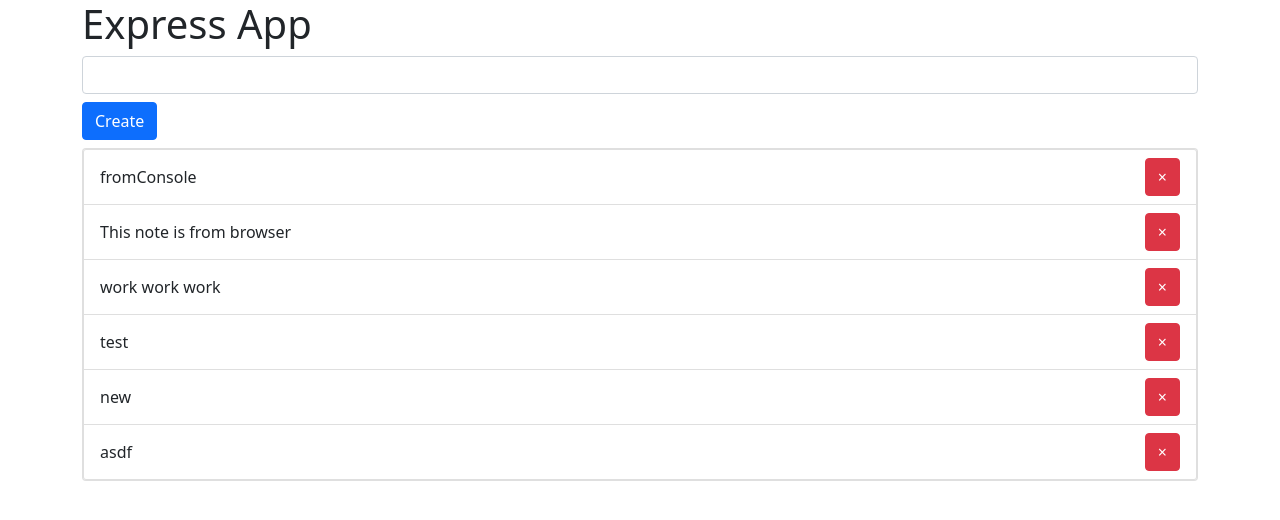
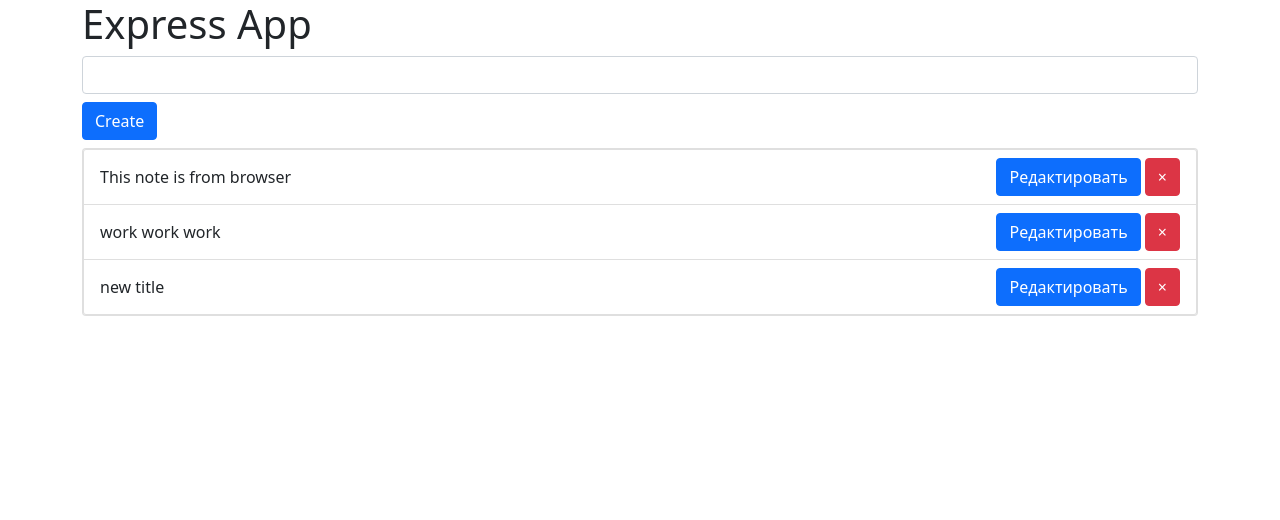
Before and after one commit to cheraa-git/simple-note-app, a Node server app: page / in a window 1280 px wide. Shown: the top 520 px of the page. Run offline with Node 20, Linux system fonts and the light colour scheme.

Commit message:
editing elements

```diff
--- a/db.json
+++ b/db.json
@@ -1 +1 @@
-[{"title":"fromConsole","id":"1688825410736"},{"title":"This note is from browser","id":"1688843954020"},{"title":"work work work","id":"1688844132663"},{"title":"test","id":"1688890725970"},{"title":"new","id":"1688891261172"},{"title":"asdf","id":"1688891475243"}]
+[{"title":"This note is from browser","id":"1688843954020"},{"title":"work work work","id":"1688844132663"},{"title":"new title","id":"1688891261172"}]
--- a/index.js
+++ b/index.js
@@ -1,6 +1,6 @@
 const chalk = require('chalk')
 const express = require('express')
-const { addNote, getNotes, removeNote } = require('./notes.controller')
+const { addNote, getNotes, removeNote, editNote } = require('./notes.controller')
 const path = require('path')
 
 const port = 3000
@@ -8,11 +8,11 @@ const app = express()
 
 app.set('view engine', 'ejs')
 app.set('views', 'pages')
+
 app.use(express.static(path.resolve(__dirname, 'public')))
+app.use(express.urlencoded({ extended: true }))
+app.use(express.json())
 
-app.use(express.urlencoded({
-  extended: true
-}))
 app.get('/', async (req, res) => {
   res.render('index', {
     title: 'Express App',
@@ -30,7 +30,17 @@ app.post('/', async (req, res) => {
   })
 })
 
-app.delete('/:id',  async (req, res) => {
+app.put('/', async (req, res) => {
+  const { id, title } = req.body
+  await editNote(id, title)
+  res.render('index', {
+    title: 'Express App',
+    notes: await getNotes(),
+    created: true
+  })
+})
+
+app.delete('/:id', async (req, res) => {
   await removeNote(req.params.id)
   res.render('index', {
     title: 'Express App',
--- a/notes.controller.js
+++ b/notes.controller.js
@@ -37,6 +37,13 @@ async function removeNote(id) {
   console.log(chalk.bgRed('Note was removed'))
 }
 
+async function editNote(id, title) {
+  const notes = await getNotes()
+  const updatedNotes = notes.map(note => note.id === id ? { ...note, title } : note)
+  await fs.writeFile('./db.json', JSON.stringify(updatedNotes))
+  console.log(chalk.bgBlue('Note was edited'))
+}
+
 module.exports = {
-  addNote, printNotes, removeNote, getNotes
+  addNote, printNotes, removeNote, getNotes, editNote
 }
--- a/pages/index.ejs
+++ b/pages/index.ejs
@@ -27,8 +27,17 @@
             <ul class="list-group">
                 <% for(let i = 0; i < notes.length; i++) { %>
                     <li class="list-group-item d-flex justify-content-between align-items-center">
-                        <%= notes[i].title %>
-                        <button class="btn btn-danger" data-type="remove" data-id="<%= notes[i].id %>">&times;</button>
+                        <p class="my-auto" data-type="title">
+                            <%= notes[i].title %>
+                        </p>
+                        <div>
+                            <button class="btn btn-primary" data-type="edit" data-id="<%= notes[i].id %>">
+                                Редактировать
+                            </button>
+                            <button class="btn btn-danger" data-type="remove" data-id="<%= notes[i].id %>">
+                                &times;
+                            </button>
+                        </div>
                     </li>
                 <% } %>
             </ul>
--- a/public/app.js
+++ b/public/app.js
@@ -1,13 +1,26 @@
 document.addEventListener('click', event => {
-  if (event.target.dataset.type === 'remove') {
-    const id = event.target.dataset.id
-    remove(id).then(() => {
-      event.target.closest('li').remove()
-    })
+  const dataset = event.target.dataset
+  const id = dataset.id
+  if (dataset.type === 'remove') {
+    remove(id).then(() => event.target.closest('li').remove())
+  }
+  if (dataset.type === 'edit') {
+    const titleElement = event.target.closest('li').querySelector('p[data-type="title"]')
+    const newTitle = prompt('Введите новое название', titleElement.textContent.trim())
+    if (newTitle) {
+      edit(id, newTitle).then(() => {
+        titleElement.textContent = newTitle
+      })
+    }
   }
 })
 
 
-async function remove (id) {
+async function remove(id) {
   await fetch(`/${id}`, { method: 'DELETE' })
 }
+
+async function edit(id, title) {
+  const body = JSON.stringify({ title, id })
+  await fetch('/', { method: 'PUT', body, headers: { 'Content-Type': 'application/json' } })
+}
```
